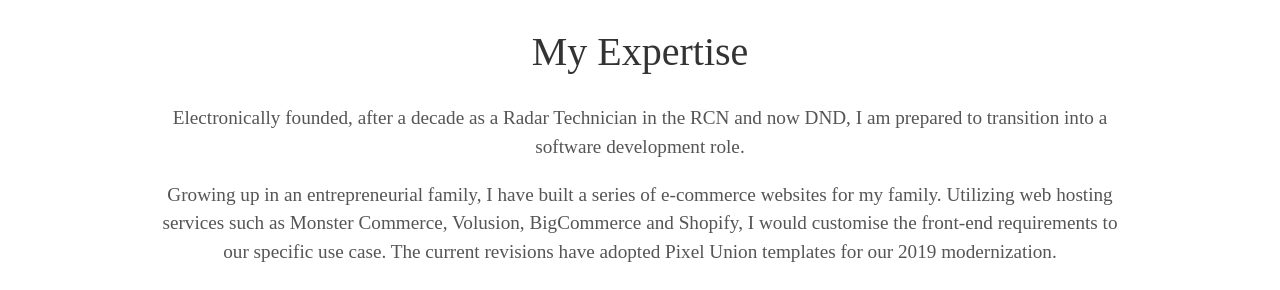
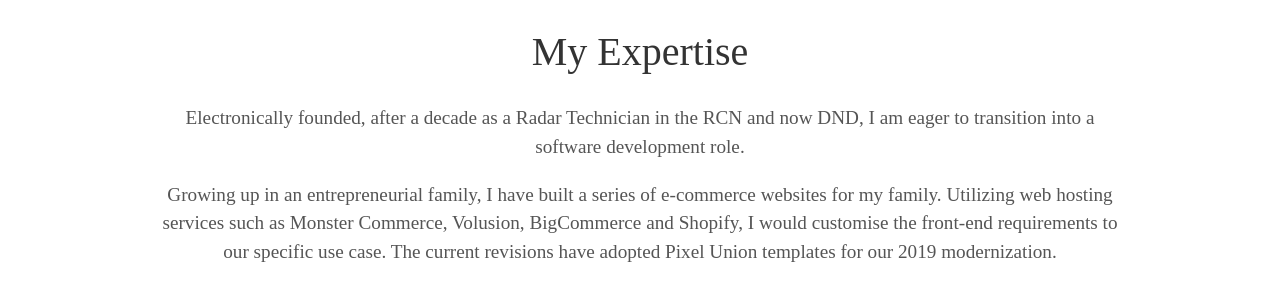
Before and after one commit to sbathgate/sbathgate.github.io, a Jekyll site: the page built from index.html, in a window 1280 px wide. Shown: the part 953-1243 px from the top of the page. Built offline with Jekyll 4.4.1, drawn with Linux system fonts in a browser that asks for light colours; some web fonts are replaced.

```diff
--- a/_config.yml
+++ b/_config.yml
@@ -6,7 +6,7 @@ description: Jekyll Theme Minimal Resume
 
 # User settings
 username: Shaun Bathgate
-user_description: Electronically founded, after a decade as a Radar Technician in the RCN and now DND, I am prepared to transition into a software development role.
+user_description: Electronically founded, after a decade as a Radar Technician in the RCN and now DND, I am eager to transition into a software development role.
 user_description_1: Growing up in an entrepreneurial family, I have built a series of e-commerce websites for my family. Utilizing web hosting services such as Monster Commerce, Volusion, BigCommerce and Shopify, I would customise the front-end requirements to our specific use case. The current revisions have adopted Pixel Union templates for our 2019 modernization.
 user_description_2: More recently, I have been contributing to an Open Source non-profit Ascoderu with their email project Lokole. This has provided me with the opportunity to improve my full-stack development capabilities. The Lokole devices use Raspberry Pi's to provide affordable email capability to rural communities in Africa. Built with Python, the Lokole uses the Flask framework, interfaces with Azure cloud services and relies on tools such as Github, Travis CI, SendGrid, CloudFlare, Nginx, Docker and Kubernetes.
 user_title: Junior Full Stack Developer
```
